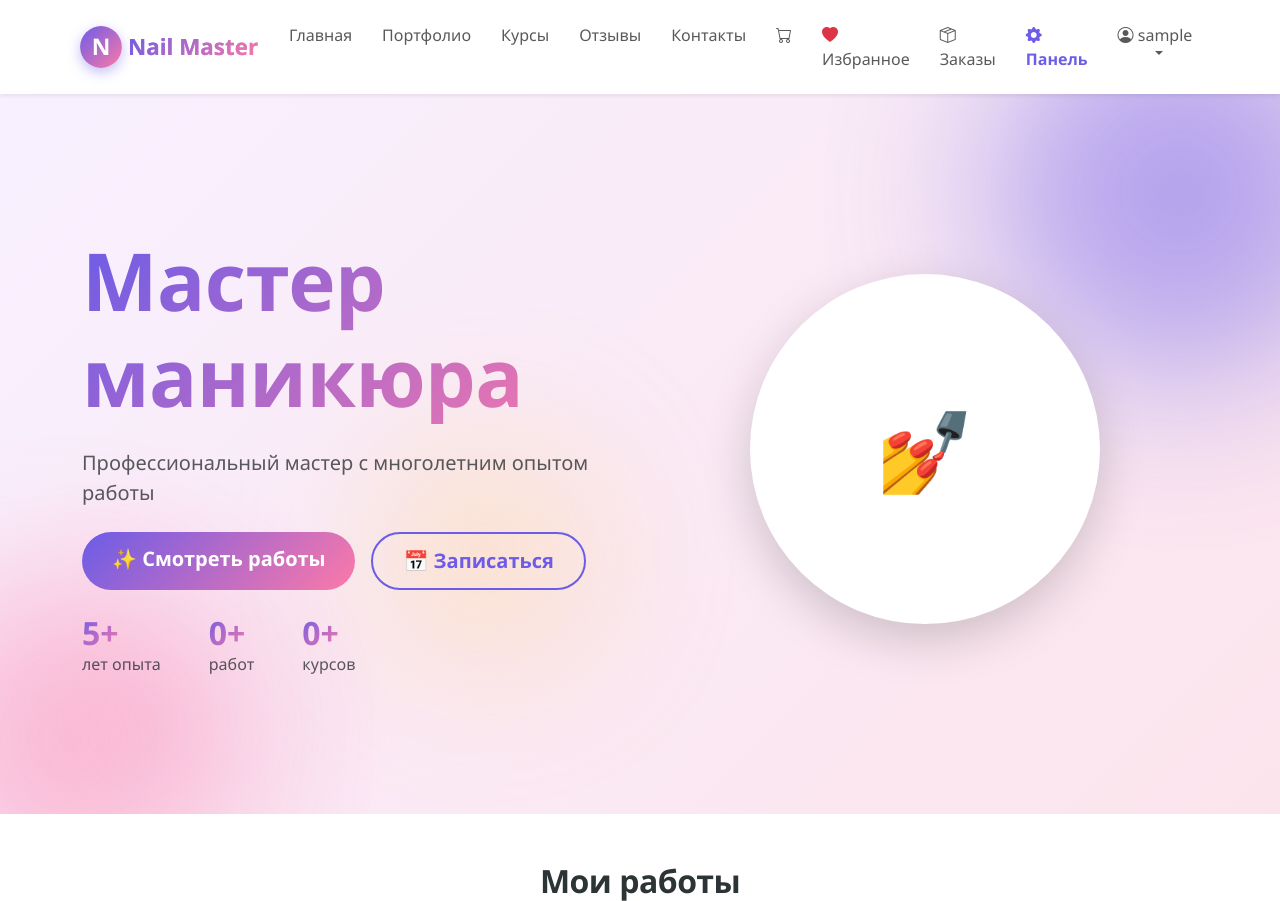
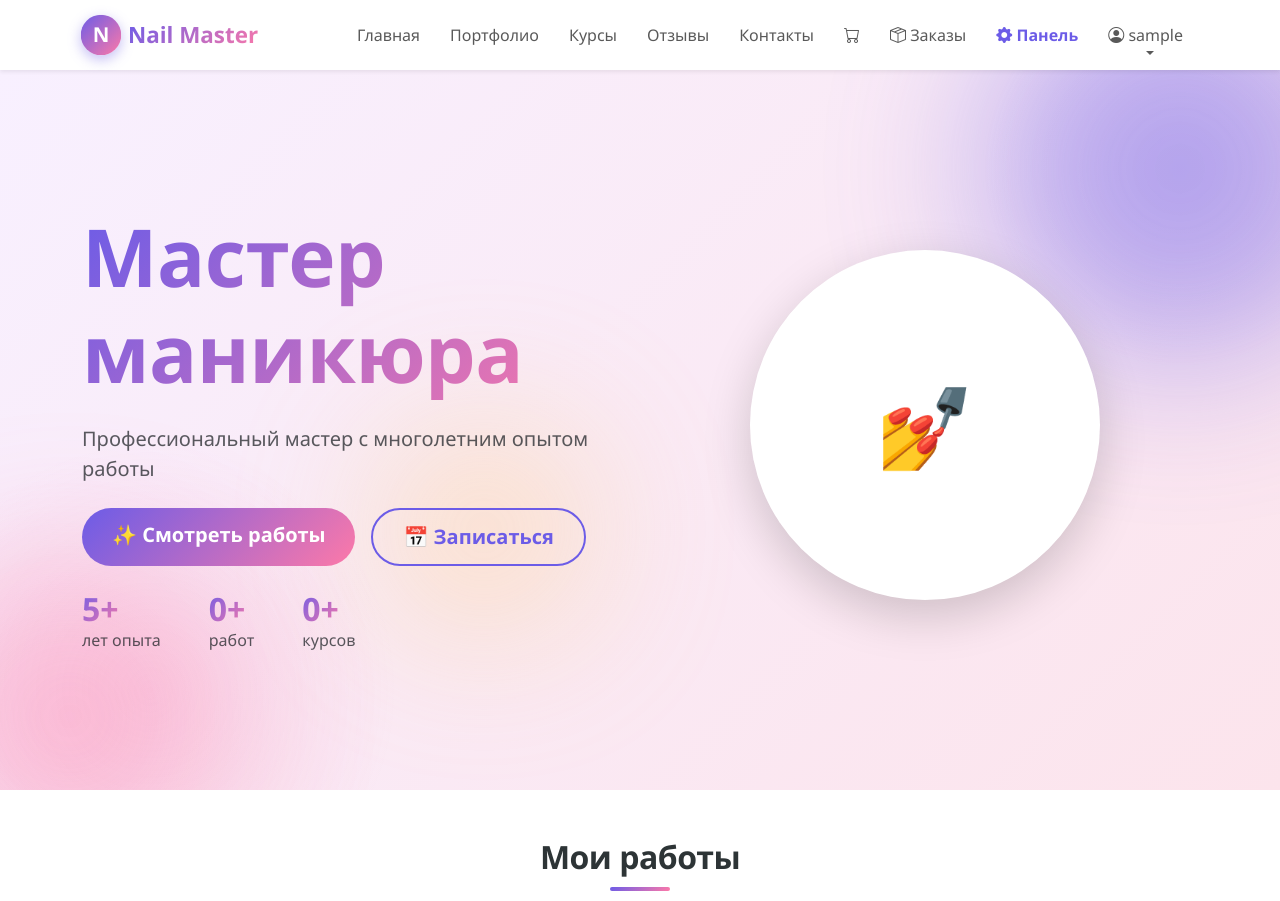
Before and after one commit to zheleznovaSashka/NailMaster, a Django app: page / in a window 1280 px wide. Shown: the top 901 px of the page. Run offline with Django 5.2, Linux system fonts and the light colour scheme; the visitor is signed in with stand-in values (Sample User, id 1); data that the repository does not hold is empty.

Commit message:
fix: исправлен логотип (кружок с буквой N), улучшен дизайн

```diff
--- a/static/css/style.css
+++ b/static/css/style.css
@@ -874,30 +874,72 @@ main {
     }
 }
 
-/* Пульсация звёздочки в логотипе */
+/* ==================== ЛОГОТИП ==================== */
 .logo-star {
+    display: inline-flex;
+    align-items: center;
+    justify-content: center;
+    width: 38px;
+    height: 38px;
+    min-width: 38px;
+    border-radius: 50%;
+    background: linear-gradient(135deg, #6c5ce7 0%, #fd79a8 100%);
+    box-shadow: 0 4px 12px rgba(108, 92, 231, 0.4);
+
+    /* ЖЁСТКИЙ СБРОС НАСЛЕДОВАНИЯ */
+    color: #ffffff !important;
+    -webkit-text-fill-color: #ffffff !important;
+    -webkit-background-clip: padding-box !important;
+    background-clip: padding-box !important;
+    -webkit-text-size-adjust: 100%;
+
+    font-size: 1.2rem;
+    font-weight: 800;
+    line-height: 1;
+    text-align: center;
     animation: pulse 2s ease-in-out infinite;
 }
 
-@keyframes pulse {
-    0%, 100% {
-        transform: scale(1);
-    }
-    50% {
-        transform: scale(1.15);
-    }
+.logo-text {
+    background: linear-gradient(135deg, #6c5ce7 0%, #fd79a8 100%);
+    -webkit-background-clip: text;
+    -webkit-text-fill-color: transparent;
+    background-clip: text;
+    font-size: 1.4rem;
+    font-weight: 800;
 }
 
-/* При наведении на логотип — звёздочка крутится */
 .navbar-brand:hover .logo-star {
     animation: spinPulse 0.6s ease-in-out infinite;
 }
 
+@keyframes pulse {
+    0%, 100% { transform: scale(1); }
+    50% { transform: scale(1.1); }
+}
+
 @keyframes spinPulse {
-    0%, 100% {
-        transform: scale(1) rotate(0deg);
+    0%, 100% { transform: scale(1) rotate(0deg); }
+    50% { transform: scale(1.15) rotate(10deg); }
+}
+
+@media (max-width: 576px) {
+    .logo-star {
+        width: 32px;
+        height: 32px;
+        min-width: 32px;
+        font-size: 1rem;
     }
-    50% {
-        transform: scale(1.2) rotate(15deg);
+    .logo-text {
+        font-size: 1.2rem;
     }
 }
+
+.navbar-brand-text {
+    background: var(--gradient);
+    -webkit-background-clip: text;
+    -webkit-text-fill-color: transparent;
+    background-clip: text;
+    font-size: 1.4rem;
+    font-weight: 800;
+}
--- a/templates/base.html
+++ b/templates/base.html
@@ -21,15 +21,14 @@
 <!-- Навигация -->
 <nav class="navbar navbar-expand-lg navbar-light bg-white sticky-top shadow-sm">
     <div class="container">
-        <a class="navbar-brand d-flex align-items-center gap-2" href="{% url 'home' %}">
-            <span class="logo-star"
-                  style="display: inline-flex; align-items: center; justify-content: center; width: 38px; height: 38px; border-radius: 50%; background: var(--gradient); box-shadow: 0 4px 12px rgba(108, 92, 231, 0.4);">
-    <span style="color: #ffffff !important; -webkit-text-fill-color: #ffffff !important; font-size: 1.3rem; font-weight: 800; background: none;">N</span>
-</span>
-            <span style="background: var(--gradient); -webkit-background-clip: text; -webkit-text-fill-color: transparent; font-size: 1.4rem;">
+        <div class="d-flex align-items-center gap-2">
+            <a href="{% url 'home' %}" style="text-decoration: none;">
+                <span class="logo-star">N</span>
+            </a>
+            <a href="{% url 'home' %}" class="navbar-brand-text" style="text-decoration: none;">
                 Nail Master
-            </span>
-        </a>
+            </a>
+        </div>
 
         <button class="navbar-toggler border-0" type="button" data-bs-toggle="collapse" data-bs-target="#navbarNav">
             <span class="navbar-toggler-icon"></span>
@@ -56,13 +55,6 @@
                 </li>
 
                 {% if user.is_authenticated %}
-                <!-- Избранное -->
-                <li class="nav-item">
-                    <a class="nav-link" href="{% url 'users:favorites' %}" title="Избранное">
-                        <i class="bi bi-heart-fill text-danger"></i> Избранное
-                    </a>
-                </li>
-
                 <!-- Заказы -->
                 <li class="nav-item">
                     <a class="nav-link" href="{% url 'orders:list' %}">
```
